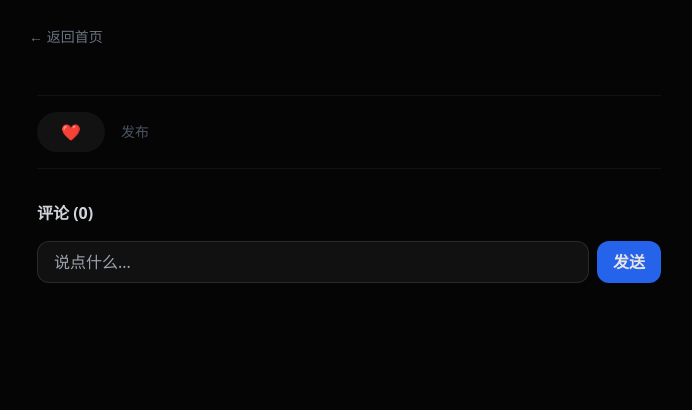
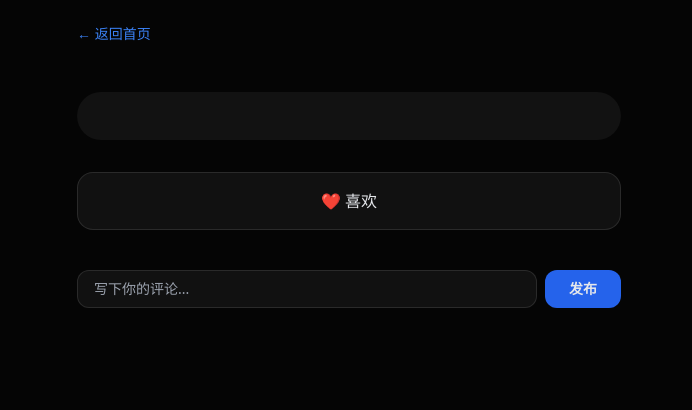
Before and after one commit to Szchiji/tbwy, a Flask app: template templates/detail.html in a window 1280 px wide. Shown: the top 410 px of the page, without its empty margins (291-983 px from the left). Run offline with Flask 3, Linux system fonts and the light colour scheme; the template is opened without the code that fills it, so the values that code supplies are empty; parts of the project's set-up code (start-up, migrations or seed data) failed here and were passed over; some libraries are stand-ins or nearby versions.

Commit message:
更新 detail.html

```diff
--- a/templates/detail.html
+++ b/templates/detail.html
@@ -1,77 +1,45 @@
 <!DOCTYPE html>
 <html lang="zh">
 <head>
-    <meta charset="UTF-8">
-    <meta name="viewport" content="width=device-width, initial-scale=1.0, maximum-scale=1.0, user-scalable=no">
-    <title>详情 - Matrix Hub</title>
+    <meta charset="UTF-8"><meta name="viewport" content="width=device-width, initial-scale=1.0">
+    <title>详情</title>
     <script src="https://cdn.tailwindcss.com"></script>
-    <style>
-        body { background-color: #050505; color: #e5e5e5; }
-        .glass { background: rgba(255, 255, 255, 0.03); backdrop-filter: blur(10px); }
-    </style>
 </head>
-<body class="pb-24">
-    <div class="max-w-2xl mx-auto px-4 pt-6">
-        <a href="/" class="inline-block mb-6 text-gray-500 text-sm">← 返回首页</a>
-
+<body class="bg-[#050505] text-gray-200 pb-20">
+    <div class="max-w-xl mx-auto px-4">
+        <button onclick="history.back()" class="my-6 text-blue-500 text-sm">← 返回首页</button>
         <div class="space-y-4 mb-6">
             {% for m in all_media %}
-                <div class="glass rounded-3xl overflow-hidden border border-white/5 shadow-2xl">
-                    {% if m.first_media.lower().endswith('.mp4') %}
-                    <video src="{{ m.first_media }}" controls playsinline class="w-full"></video>
-                    {% else %}
-                    <img src="{{ m.first_media }}" class="w-full h-auto" onclick="window.open(this.src)">
-                    {% endif %}
+                <div class="rounded-2xl overflow-hidden border border-white/5 bg-black">
+                    {% if m.first_media.lower().endswith('.mp4') %}<video src="{{ m.first_media }}" controls playsinline class="w-full"></video>
+                    {% else %}<img src="{{ m.first_media }}" class="w-full">{% endif %}
                 </div>
             {% endfor %}
         </div>
-
-        <div class="px-2">
-            <h1 class="text-xl font-medium mb-2">{{ post.title }}</h1>
-            <p class="text-gray-400 leading-loose whitespace-pre-wrap mb-6">{{ post.text }}</p>
-
-            <div class="flex items-center gap-4 py-4 border-y border-white/5 mb-8">
-                <button onclick="like()" class="flex items-center gap-2 bg-white/5 px-6 py-2 rounded-full hover:bg-red-500/20 transition">
-                    <span id="like-count">❤️ {{ post.likes }}</span>
-                </button>
-                <span class="text-gray-600 text-sm">{{ post.date }} 发布</span>
+        <div class="bg-white/5 p-6 rounded-3xl mb-8 text-[15px] leading-relaxed whitespace-pre-wrap">{{ post.text }}</div>
+        <button onclick="like()" class="w-full bg-white/5 py-4 rounded-2xl text-center mb-10 border border-white/10 active:bg-blue-500/10 transition">
+            <span id="lk-txt">❤️ {{ post.likes }} 喜欢</span>
+        </button>
+        <div class="space-y-6">
+            <div class="flex gap-2">
+                <input id="cm-in" type="text" placeholder="写下你的评论..." class="flex-1 bg-white/5 border border-white/10 rounded-xl px-4 py-2 text-sm outline-none focus:border-blue-500/50">
+                <button onclick="sendCm()" class="bg-blue-600 px-6 py-2 rounded-xl text-sm font-bold">发布</button>
             </div>
-
-            <div class="space-y-4">
-                <h3 class="font-bold text-gray-300">评论 ({{ comments|length }})</h3>
-                <div class="flex gap-2">
-                    <input id="comment-input" type="text" placeholder="说点什么..." class="flex-1 bg-white/5 border border-white/10 rounded-xl px-4 py-2 focus:outline-none focus:border-blue-500">
-                    <button onclick="sendComment()" class="bg-blue-600 px-4 py-2 rounded-xl font-bold">发送</button>
-                </div>
-                <div class="pt-4 space-y-4">
-                    {% for c in comments %}
-                    <div class="bg-white/5 p-4 rounded-2xl">
-                        <p class="text-sm">{{ c.content }}</p>
-                        <p class="text-[10px] text-gray-600 mt-2">{{ c.date }}</p>
-                    </div>
-                    {% endfor %}
-                </div>
+            {% for c in comments %}
+            <div class="bg-white/5 p-4 rounded-xl border border-white/5">
+                <p class="text-sm text-gray-300">{{ c.content }}</p>
+                <p class="text-[10px] text-gray-600 mt-2">{{ c.date }}</p>
             </div>
+            {% endfor %}
         </div>
     </div>
-
     <script>
-        function like() {
-            fetch('/api/like/{{post.id}}', {method: 'POST'})
-            .then(() => {
-                const btn = document.getElementById('like-count');
-                let num = parseInt(btn.innerText.replace('❤️ ', ''));
-                btn.innerText = '❤️ ' + (num + 1);
-            });
-        }
-        function sendComment() {
-            const input = document.getElementById('comment-input');
-            if(!input.value) return;
-            fetch('/api/comment/{{post.id}}', {
-                method: 'POST',
-                headers: {'Content-Type': 'application/json'},
-                body: JSON.stringify({content: input.value})
-            }).then(() => location.reload());
+        function like(){ fetch('/api/like/{{post.id}}',{method:'POST'}).then(()=>{
+            let s = document.getElementById('lk-txt'); s.innerText = '❤️ ' + (parseInt(s.innerText.split(' ')[1])+1) + ' 喜欢';
+        });}
+        function sendCm(){
+            let v = document.getElementById('cm-in').value; if(!v) return;
+            fetch('/api/comment/{{post.id}}',{method:'POST',headers:{'Content-Type':'application/json'},body:JSON.stringify({content:v})}).then(()=>location.reload());
         }
     </script>
 </body>
```
